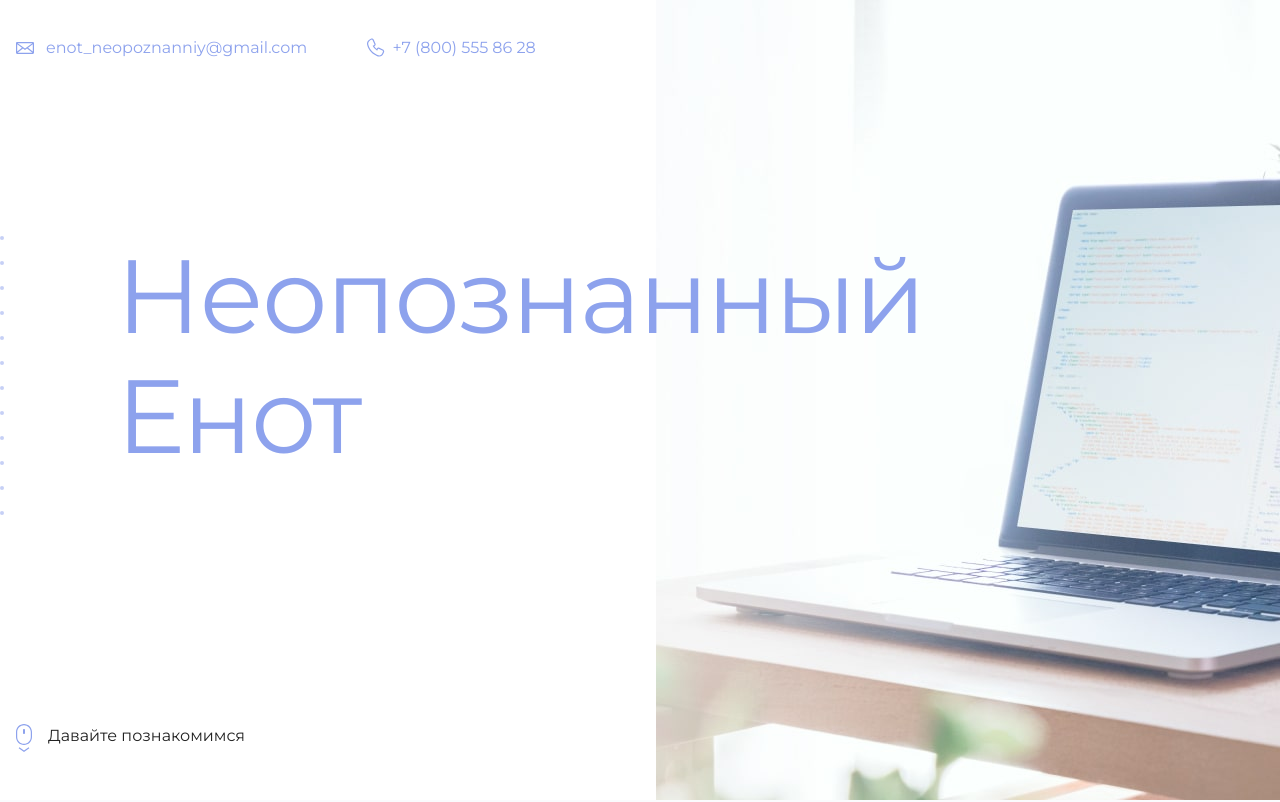
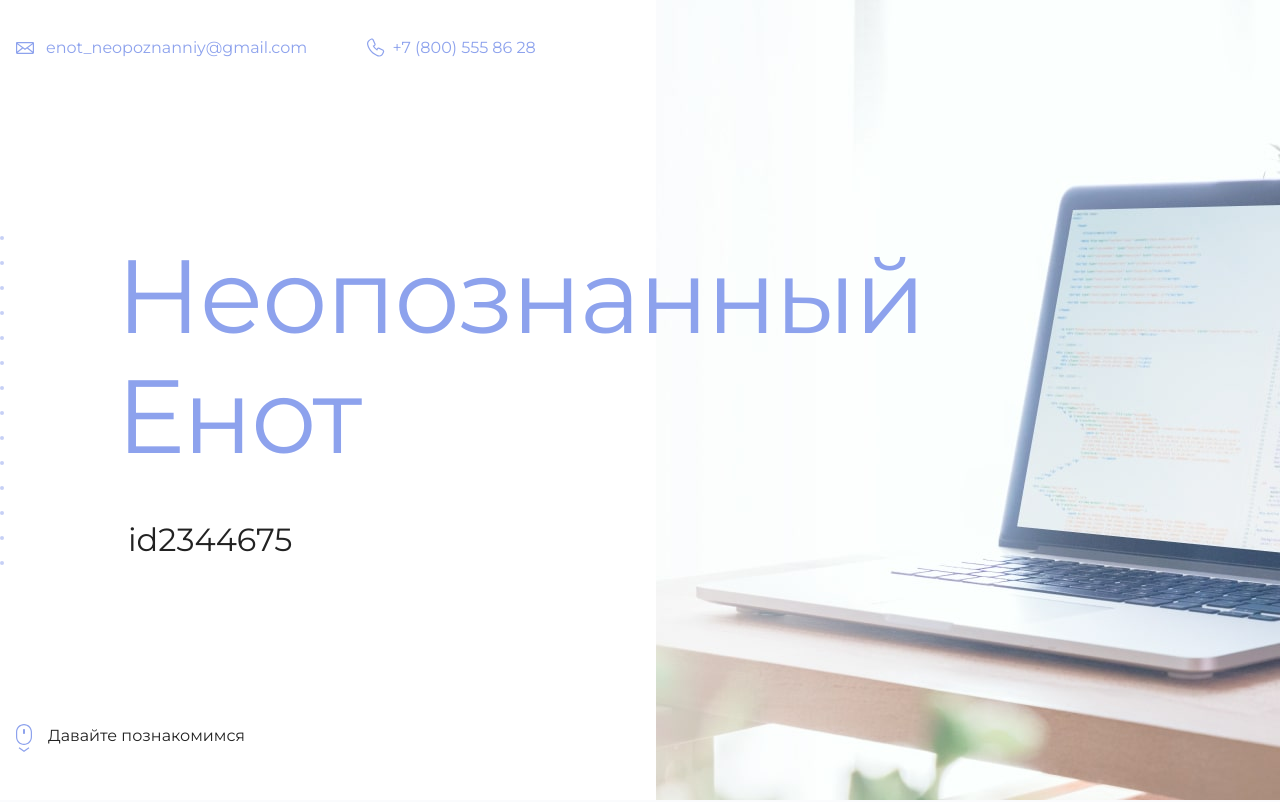
Before and after one commit to Dar-Suvorov/HA_1-12.20, a plain HTML site: page index.html in a window 1280 px wide. Shown: the top 802 px of the page. Drawn offline with Linux system fonts and the light colour scheme.

Commit message:
Update index.html
doing task - adding my HA id

```diff
--- a/index.html
+++ b/index.html
@@ -19,7 +19,7 @@
       <section class="hero-image">
         <div class="container">
           <h1 class="heading">Неопознанный Енот</h1>
-          <p><!-- Тут ваш id на сайте Академии --></p>
+          <p>id2344675</p>
         </div>
       </section>
 
```
